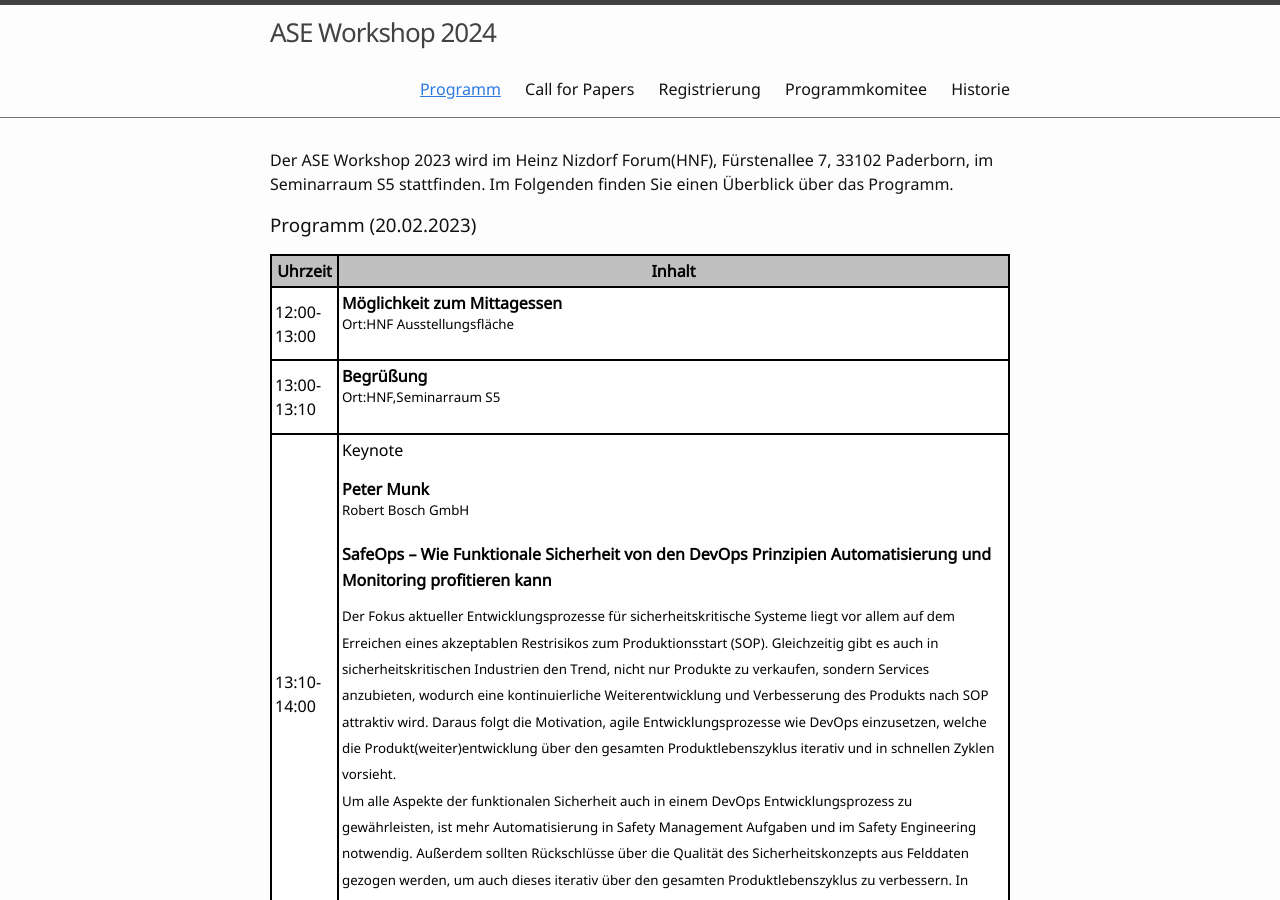
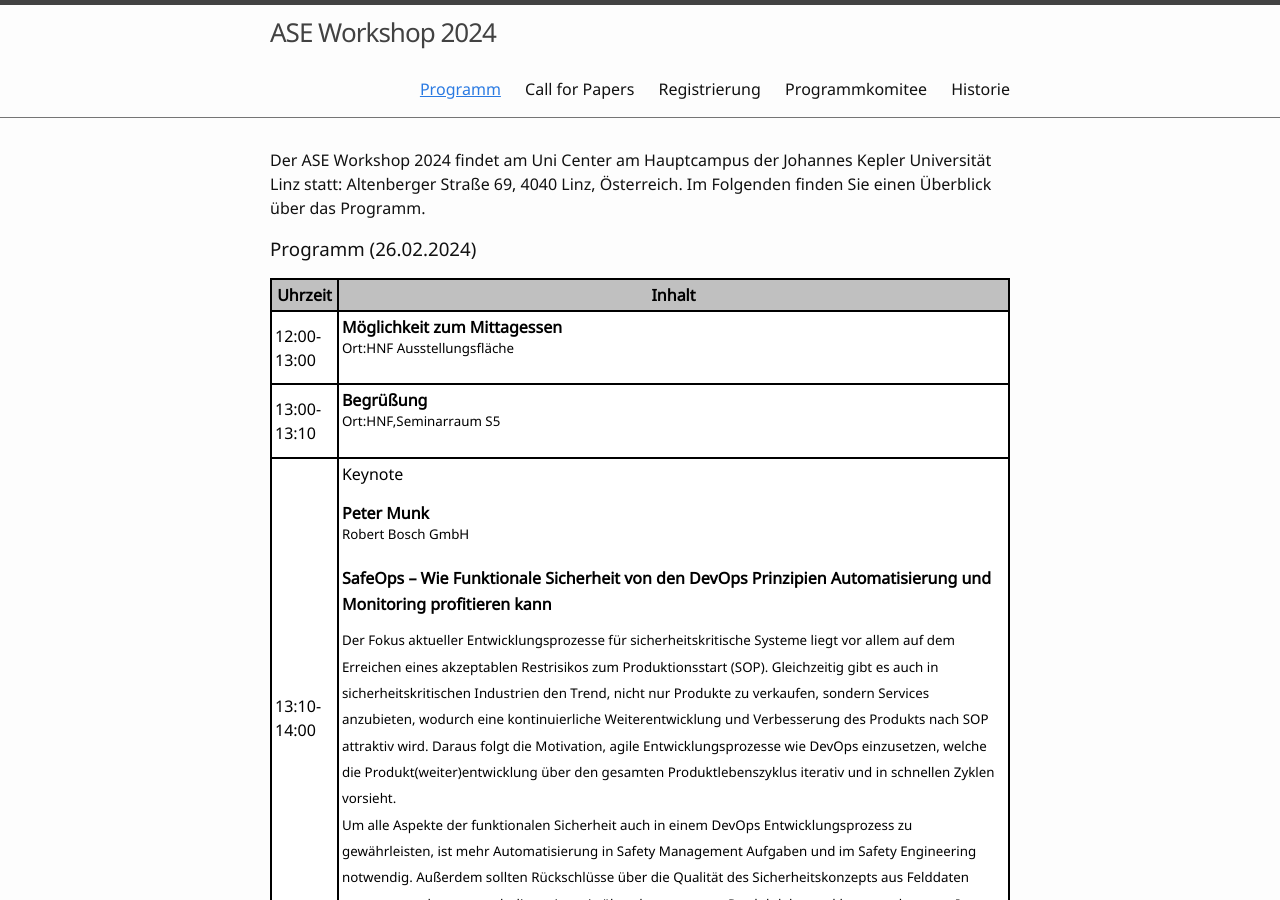
Before and after one commit to ASE-Workshop/2024, a Jekyll site: the page built from 0-programm.md, in a window 1280 px wide and 900 px high. Built offline with Jekyll 4.4.1, drawn with Linux system fonts in a browser that asks for light colours.

Commit message:
Update 0-programm.md

```diff
--- a/0-programm.md
+++ b/0-programm.md
@@ -3,11 +3,11 @@ title: Programm
 nav: true
 ---
 
-Der ASE Workshop 2023 wird im Heinz Nizdorf Forum(HNF),  Fürstenallee 7, 33102 Paderborn, im Seminarraum S5 stattfinden.
+Der ASE Workshop 2024 findet am Uni Center am Hauptcampus der Johannes Kepler Universität Linz statt: Altenberger Straße 69, 4040 Linz, Österreich.
 Im Folgenden finden Sie einen Überblick über das Programm.
 
 
-### Programm (20.02.2023)
+### Programm (26.02.2024)
 
 <head>
 <!-- CSS Code: Place this code in the document's head (between the 'head' tags) -->
```
